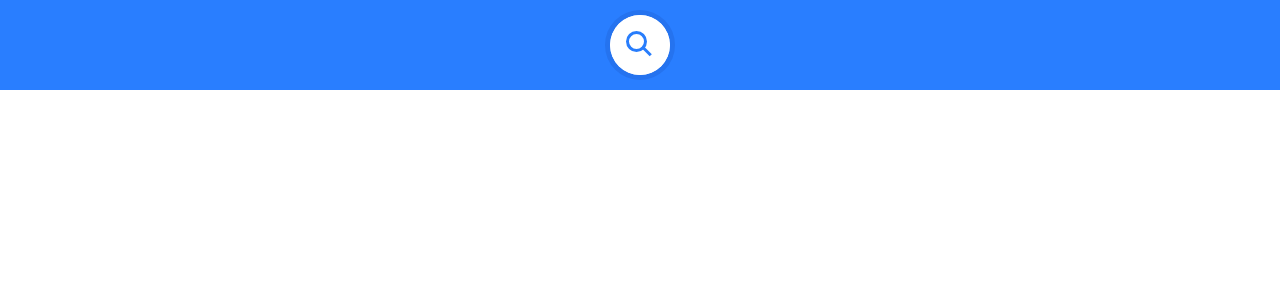
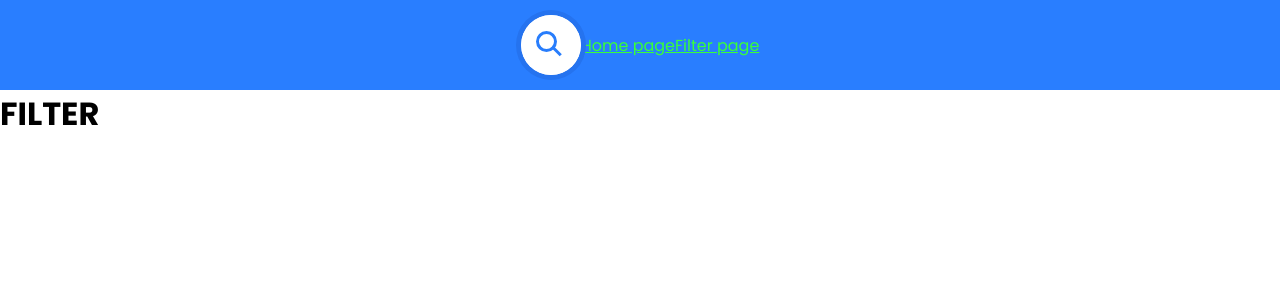
Before and after one commit to Roshve/prueba, a Nuxt app: page /filter in a window 1280 px wide. Before the commit this address had no page. Shown: the top 300 px of the page. Built offline with nearby package versions, Linux system fonts and the light colour scheme.

Commit message:
feat: new page and store

```diff
--- a/assets/scss/main.scss
+++ b/assets/scss/main.scss
@@ -6,3 +6,17 @@
   box-sizing: border-box;
   font-family: 'Poppins', sans-serif;
 }
+
+.nuxt-link-active {
+  color: #39ff39;
+}
+
+/* Transitions page */
+.page-enter-active,
+.page-leave-active {
+  transition: opacity 0.5s;
+}
+.page-enter,
+.page-leave-to {
+  opacity: 0;
+}
--- a/components/Base/Header.vue
+++ b/components/Base/Header.vue
@@ -1,6 +1,8 @@
 <template>
   <header>
     <atom-search />
+    <NuxtLink to="/">Home page</NuxtLink>
+    <NuxtLink to="/filter">Filter page</NuxtLink>
   </header>
 </template>
 <script>
--- a/nuxt.config.js
+++ b/nuxt.config.js
@@ -1,6 +1,9 @@
 export default {
   // Disable server-side rendering: https://go.nuxtjs.dev/ssr-mode
   ssr: false,
+
+  //
+  target: "static",
 
   // Global page headers: https://go.nuxtjs.dev/config-head
   head: {
@@ -41,6 +44,7 @@ export default {
     '@nuxt/postcss8',
   ],
 
+
   storybook: {
     // Options
     port: 4000,
--- /dev/null
+++ b/pages/filter.vue
@@ -0,0 +1,5 @@
+<template>
+  <div>
+    <h1>FILTER</h1>
+  </div>
+</template>
```
Also changed, not shown: store/index.js (added).
